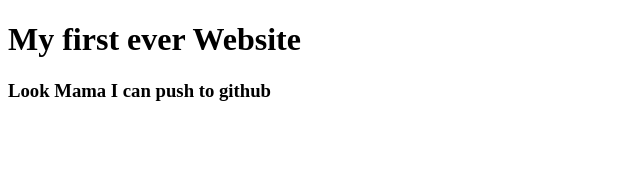
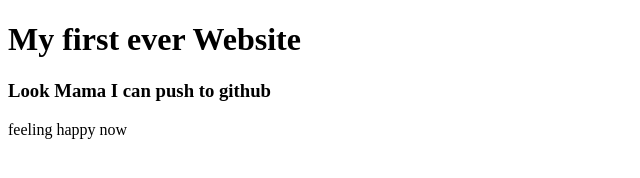
Before and after one commit to mdyhakash/my-first-website, a plain HTML site: page index.html in a window 1280 px wide. Shown: the whole page, without its empty margins (0-640 px from the left). Drawn offline with Linux system fonts and the light colour scheme.

Commit message:
ghost hunting

```diff
--- a/index.html
+++ b/index.html
@@ -9,5 +9,6 @@
 <body>
     <h1> My first ever Website </h1>
     <h3>Look Mama I can push to github</h3>
+    <p>feeling happy now</p>
 </body>
 </html>
```
